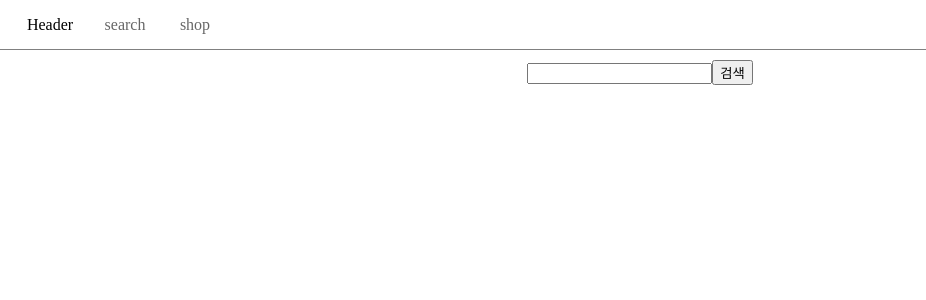
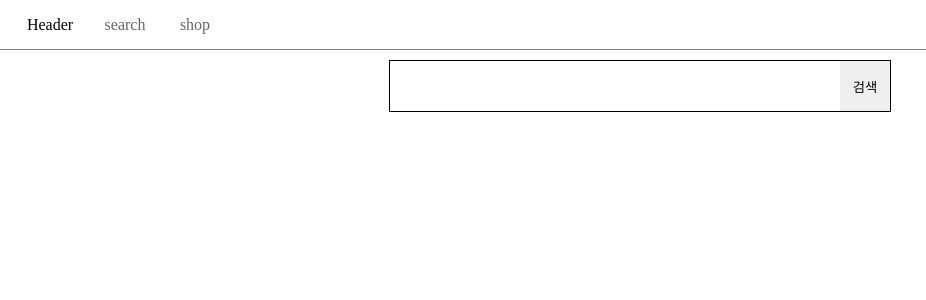
Before and after one commit to seeyoujeong/practice-state-management, a React (Vite) app: page /search in a window 1280 px wide. Shown: the top 300 px of the page, without its empty margins (0-926 px from the left). Built offline with nearby package versions, Linux system fonts and the light colour scheme.

Commit message:
design: SearchBar 스타일 수정

```diff
--- a/src/components/SearchBar.tsx
+++ b/src/components/SearchBar.tsx
@@ -18,14 +18,14 @@ export default function SearchBar() {
 
   return (
     <Container>
-      <form onSubmit={handleSubmit}>
-        <input
+      <Form onSubmit={handleSubmit}>
+        <Input
           type="text"
           onChange={(e) => setKeyword(e.target.value)}
           value={keyword}
         />
-        <button>검색</button>
-      </form>
+        <Button>검색</Button>
+      </Form>
     </Container>
   );
 }
@@ -33,3 +33,26 @@ export default function SearchBar() {
 const Container = styled.div`
   padding-top: 10px;
 `;
+
+const Form = styled.form`
+  width: 500px;
+  height: 50px;
+  display: flex;
+  align-items: center;
+  border: 1px solid black;
+`;
+
+const Input = styled.input`
+  height: 24px;
+  padding: 0 10px;
+  flex-grow: 1;
+  border: 0px;
+  outline-style: none;
+  font-size: 20px;
+`;
+
+const Button = styled.button`
+  width: 50px;
+  height: 100%;
+  border: 0px;
+`;
```
